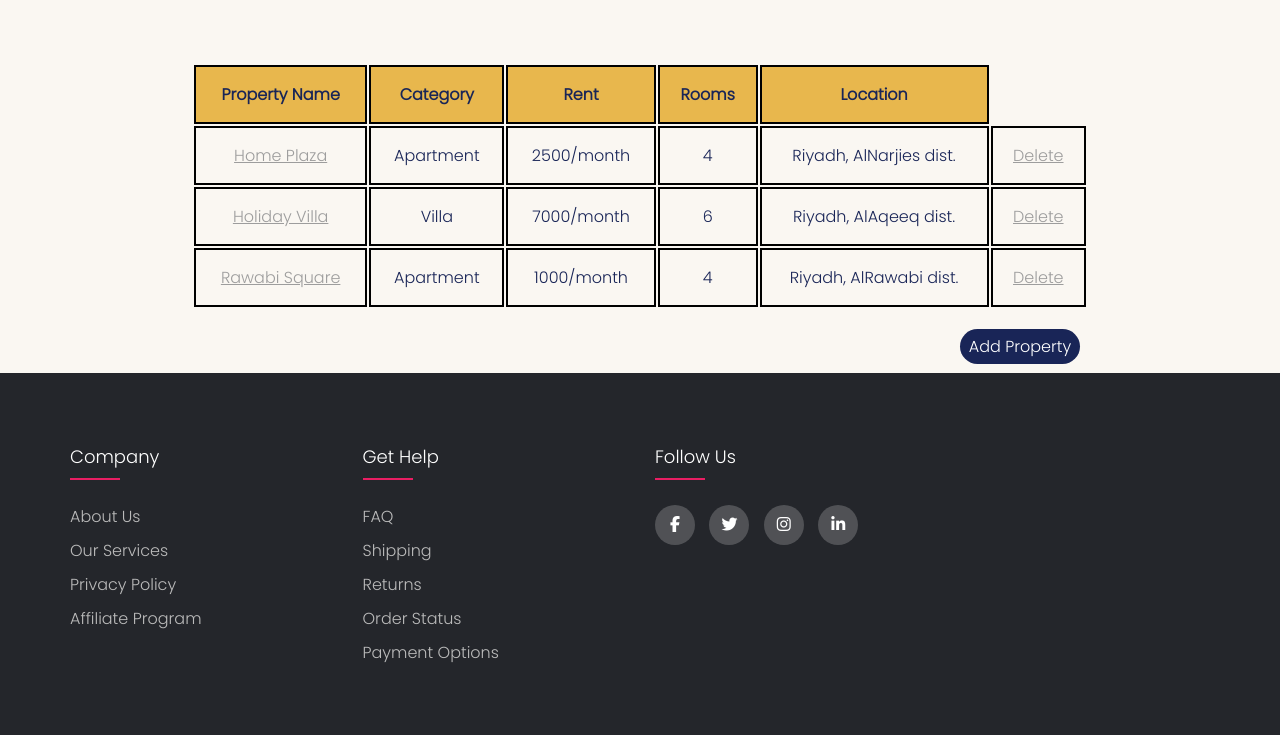
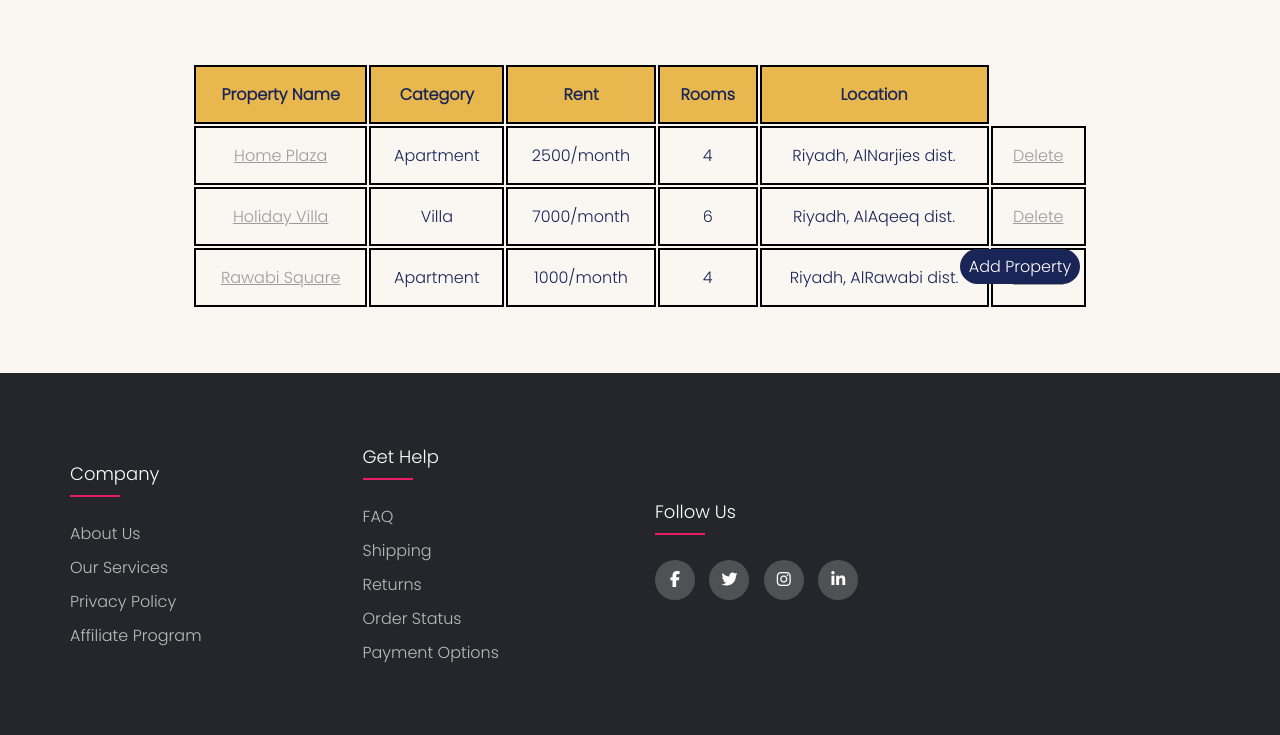
Before and after one commit to afnmo/NEWNEW-IT329-Project, a PHP site: page /Homeowner.html in a window 1280 px wide. Shown: the part 855-1590 px from the top of the page. Run offline with PHP 8.4, Linux system fonts and the light colour scheme; some libraries are stand-ins or nearby versions.

Commit message:
some changes2

```diff
--- a/homeowner.css
+++ b/homeowner.css
@@ -112,7 +112,7 @@
 
  }
 
-.btn button:hover {
+ button:hover {
     background-color:#ff7878;
     transform: scale(1.1);
     }
@@ -127,8 +127,9 @@
 #ADD {
 position: absolute;
 left : 70%;
-top: 140%;
+top: 130%;
 min-width: 120px;
+
 
 }
 table {
@@ -141,3 +142,9 @@
 #h22 { align: left;
  margin-left:auto;
     margin-right:auto;}
+
+div {
+    display: block;
+    align-items: center;
+}
+#btn {padding-bottom: 0.5%;}
```
